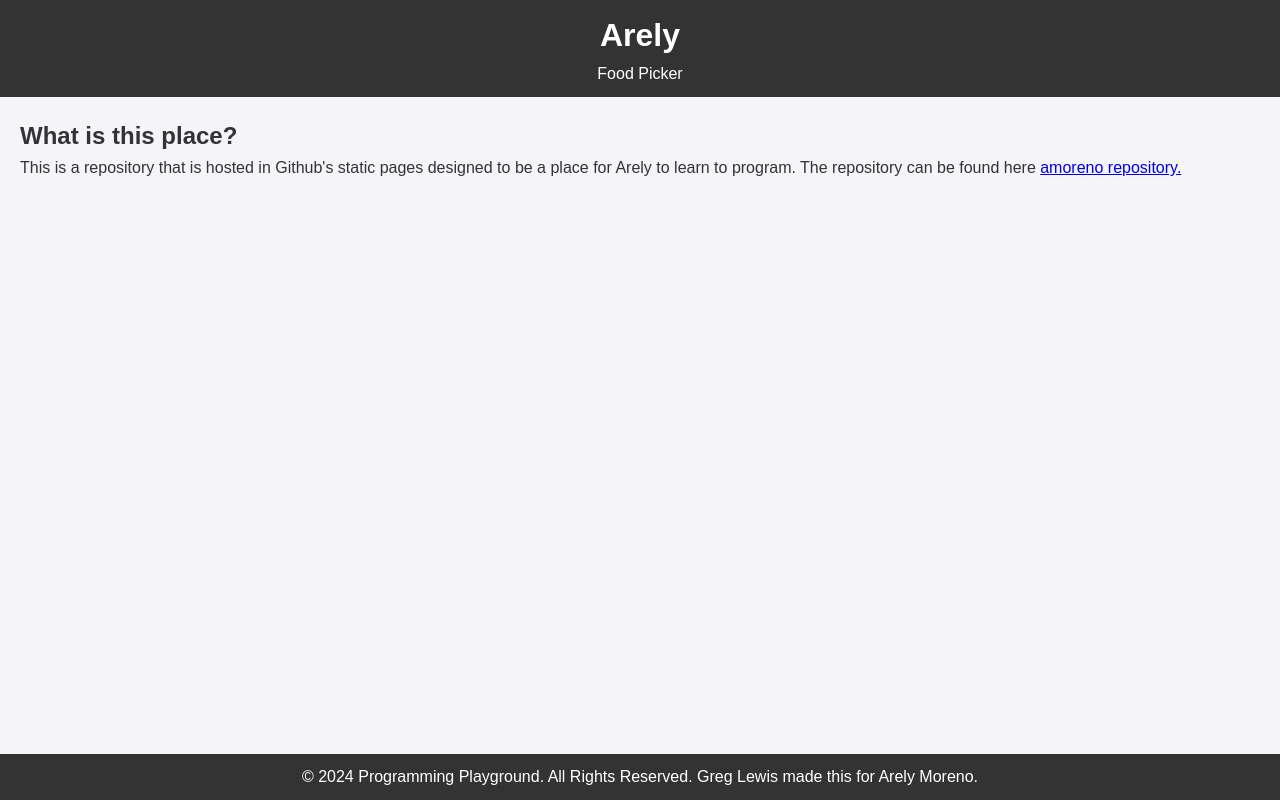
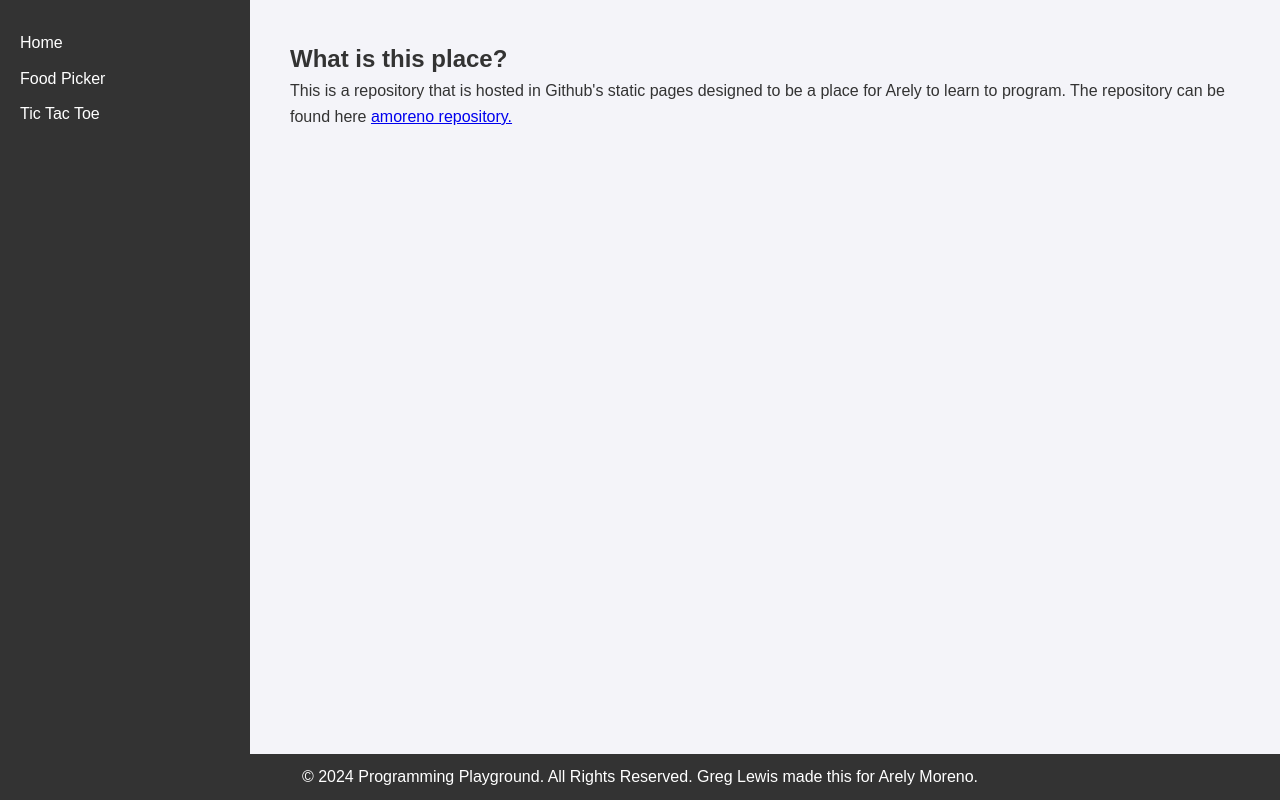
Before and after one commit to Greg-Lewis/amoreno, a plain HTML site: page index.html in a window 1280 px wide. Drawn offline with Linux system fonts and the light colour scheme.

Commit message:
final version

```diff
--- a/index.html
+++ b/index.html
@@ -7,22 +7,22 @@
       <link rel="stylesheet" href="styles.css">
    </head>
    <body>
-    <header>
-        <h1>Arely</h1>
-        <nav>
+      <div class="container">
+      <aside class="sidebar">
          <ul>
+            <li><a href="index.html">Home</a></li>
 			<li><a href="food-picker.html">Food Picker</a></li>
+            <li><a href="tic-tac-toe.html">Tic Tac Toe</a></li>
          </ul>
-        </nav>
-    </header>
-
+      </aside>
+      <div class="main-content">
          <main>
             <h2>What is this place?</h2>
             <p>This is a repository that is hosted in Github's static pages designed to be a place for Arely to learn to program. The repository can be found here <a href="https://github.com/Greg-Lewis/amoreno">amoreno repository.</a></p>
          </main>
-
          <footer>
             <p>&copy; 2024 Programming Playground. All Rights Reserved. Greg Lewis made this for Arely Moreno.</p>
          </footer>
+      </div>
    </body>
 </html>
--- a/styles.css
+++ b/styles.css
@@ -10,10 +10,57 @@ body {
     line-height: 1.6;
     background-color: #f4f4f9;
     color: #333;
+    display: flex;
+    height: 100vh;
+}
+
+.container {
+    display: flex;
+    width: 100%;
+}
+
+.sidebar {
+    width: 250px; /* Width of the sidebar */
+    background-color: #333;
+    color: white;
+    padding: 20px;
+    height: 100vh; /* Make sidebar full height of the screen */
+    position: fixed; /* Keeps the sidebar fixed */
+}
+
+.sidebar h2 {
+    color: white;
+    margin-bottom: 20px;
+}
+
+.sidebar ul {
+    list-style: none;
+    padding: 0;
+}
+
+.sidebar ul li {
+    margin: 10px 0;
+}
+
+.sidebar ul li a {
+    color: white;
+    text-decoration: none;
+    font-size: 1rem;
+}
+
+.sidebar ul li a:hover {
+    color: #4CAF50;
+}
+
+.main-content {
+    margin-left: 250px; /* Offset main content by the width of the sidebar */
+    padding: 20px;
+    width: 100%;
+    overflow: auto;
 }
 
 header {
-    background-color: #333;
+    background-color: #4CAF50;
     color: white;
     padding: 10px 0;
     text-align: center;
@@ -21,22 +68,6 @@ header {
 
 header h1 {
     font-size: 2rem;
-}
-
-nav ul {
-    list-style: none;
-    padding: 0;
-}
-
-nav ul li {
-    display: inline;
-    margin: 0 15px;
-}
-
-nav ul li a {
-    color: white;
-    text-decoration: none;
-    font-size: 1rem;
 }
 
 main {
```
Also changed, not shown: food-picker.html (+8 -5 lines). Lines whose indentation alone changed are shown as unchanged.
